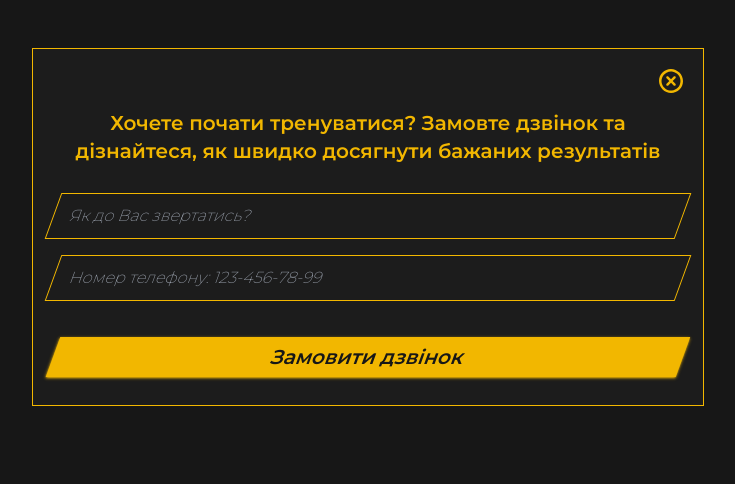
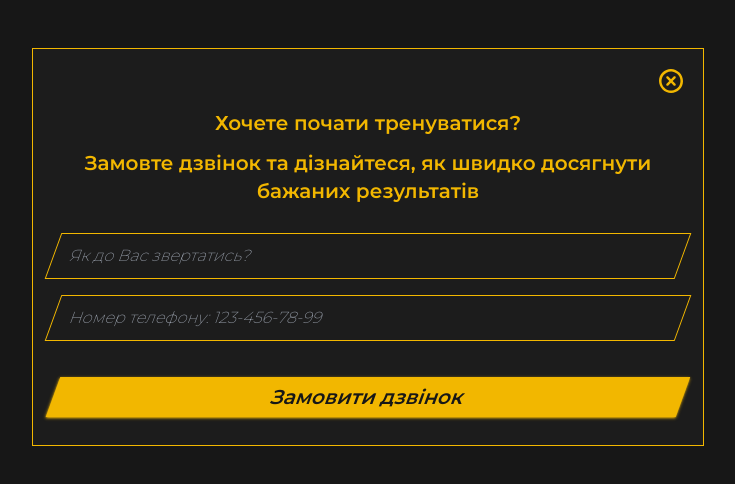
Before and after one commit to VarSlax/sf, a Next.js app: page /order in a window 1280 px wide. Shown: the top 484 px of the page, without its empty margins (272-1007 px from the left). Built offline with nearby package versions, Linux system fonts and the light colour scheme.

Commit message:
fix: change modal message

```diff
--- a/app/order/page.tsx
+++ b/app/order/page.tsx
@@ -47,8 +47,10 @@ const OrderPage = () => {
         />
       </div>
       <div className="m-2 text-center text-xl font-semibold text-golden">
-        Хочете почати тренуватися? Замовте дзвінок та дізнайтеся, як швидко
-        досягнути бажаних результатів
+        <div className="mb-3">Хочете почати тренуватися?</div>
+        <div>
+          Замовте дзвінок та дізнайтеся, як швидко досягнути бажаних результатів
+        </div>
         <form onSubmit={handleSubmit(onSubmit)}>
           <input
             type="text"
```
